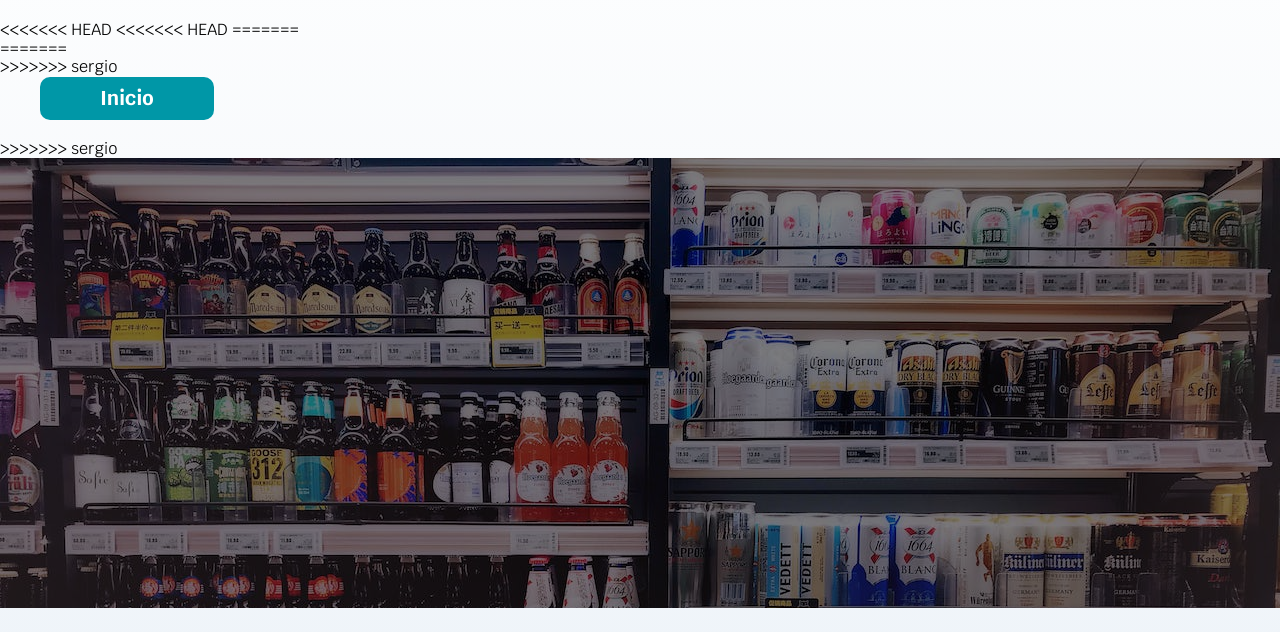
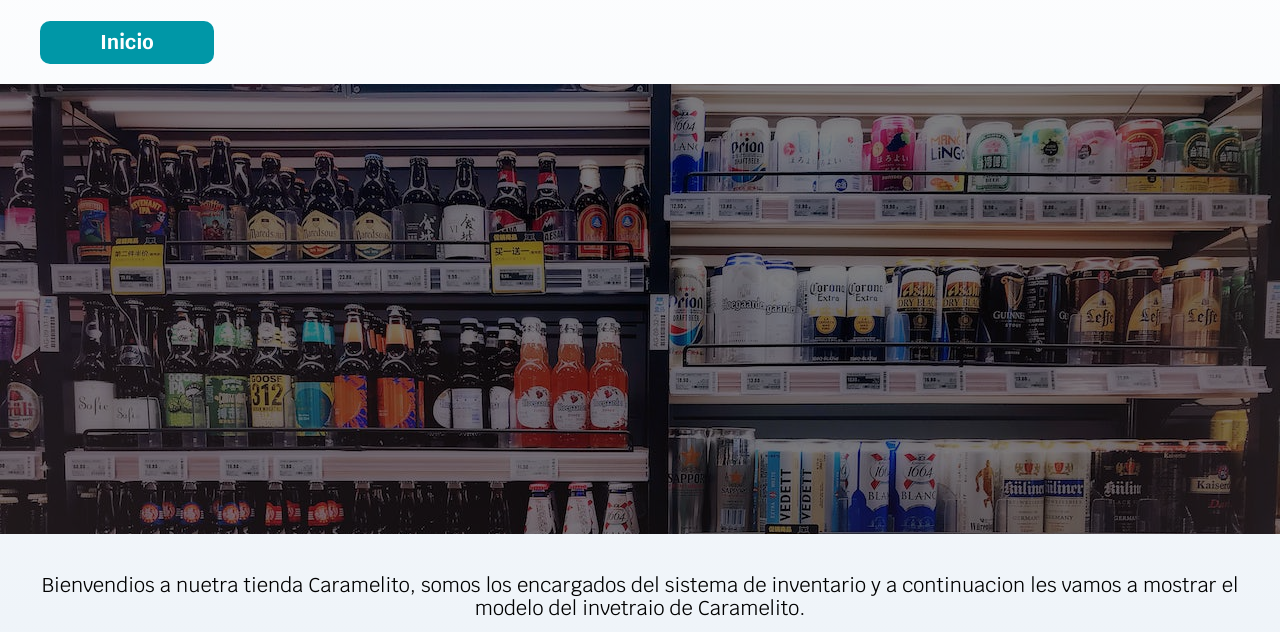
Before and after one commit to sergiogarciauribe/caramelito, a website: page index.html in a window 1280 px wide. Shown: the part 168-800 px from the top of the page. Drawn offline with Linux system fonts and the light colour scheme.

Commit message:
arreglando conflictos

```diff
--- a/index.html
+++ b/index.html
@@ -21,18 +21,14 @@
             </div>
         </section>
         <h1 class="titulo">Tienda Caramelito</h1>
-<<<<<<< HEAD
-<<<<<<< HEAD
-=======
-        <div class="nav-bg">
-=======
-        <div >
->>>>>>> sergio
+
+        <div>
+
             <nav class="navegacion-principal contenedor">
                 <a href="index.html">Inicio</a>
             </nav>
         </div>
->>>>>>> sergio
+
     </header>
     <section class="hero">
         <div class="contenido-hero">
```
